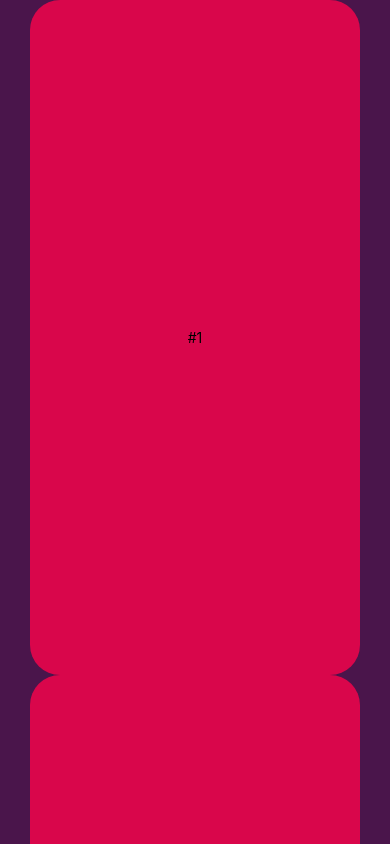
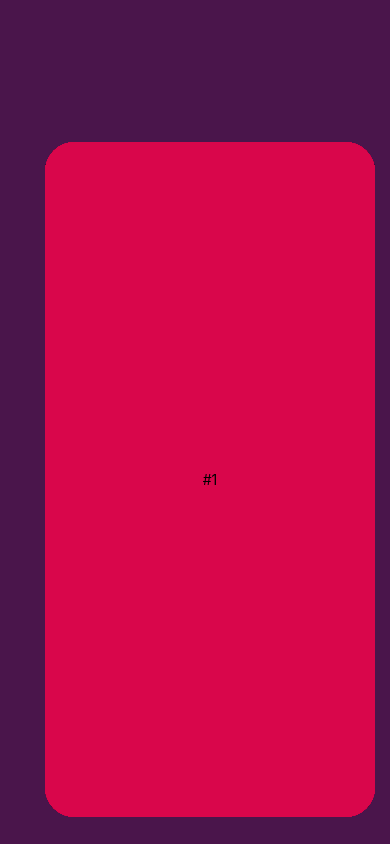
Before and after one commit to LouisMuriuki/tinder-animation, a React Native app: screen / in a window 390 px wide. Built offline with nearby package versions, Linux system fonts and the light colour scheme.

Commit message:
stacked cards

```diff
--- a/Main.tsx
+++ b/Main.tsx
@@ -39,9 +39,9 @@ const Main = () => {
       <View
         style={{
           zIndex,
-          // position: "absolute",
-          justifyContent: "center",
-          alignItems: "center",
+          position: "absolute",
+          top:-280,
+          left:-150
         }}
       >
         <Card name={item.name} />
@@ -52,11 +52,18 @@ const Main = () => {
   const renderCards = () => {
     return (
       <SafeAreaView
-        style={{ flex: 1, position: "relative", backgroundColor: "#4A154B" }}
+        style={{
+          flex: 1,
+          backgroundColor: "#4A154B",
+        }}
       >
         <FlatList
+          inverted
           contentContainerStyle={{
             flexGrow: 1,
+            width: "100%",
+            alignItems: "center",
+            justifyContent: "center",
           }}
           data={cardsData.cardsData}
           renderItem={renderItem}
@@ -65,7 +72,15 @@ const Main = () => {
       </SafeAreaView>
     );
   };
-  return renderCards();
+  return (
+    <View
+      style={{
+        flex: 1,
+      }}
+    >
+      {renderCards()}
+    </View>
+  );
 };
 
 export default Main;
--- a/components/Card.tsx
+++ b/components/Card.tsx
@@ -4,6 +4,8 @@ import {
   Text,
   useWindowDimensions,
   Button,
+  Platform,
+  Vibration,
 } from "react-native";
 import React, { useContext, useEffect } from "react";
 import Animated, {
@@ -23,7 +25,7 @@ import { Gesture, GestureDetector } from "react-native-gesture-handler";
 import { DataContext } from "./context/DataContext";
 import * as Haptics from "expo-haptics";
 
-const Card = (props: { name: string;}) => {
+const Card = (props: { name: string }) => {
   const { width, height } = useWindowDimensions();
   const scale = useSharedValue<number>(1);
   const hide = useSharedValue<boolean>(false);
@@ -57,34 +59,33 @@ const Card = (props: { name: string;}) => {
   const filterCardData = () => {
     const filteredCards = cardsData?.filter((pre) => pre.name !== props.name);
     setcardsData(filteredCards);
-    console.log("trying to filter", filteredCards);
   };
 
   const vibrate = () => {
-    Haptics.impactAsync(Haptics.ImpactFeedbackStyle.Light);
+    Vibration.vibrate(20, false);
+  };
+  const deleteCard = () => {
+    filterCardData();
+    vibrate();
   };
 
   const pan_gesture = Gesture.Pan()
     .onBegin((e) => {
-      // translate.value = translate.value + e.absoluteX / 3 ;
+
     })
     .onChange((e) => {
       console.log("THIS IS THE VALUE", translatex.value + e.changeX);
       translatex.value = translatex.value + e.changeX;
       translatey.value = translatey.value + e.changeY;
-      let ralativeX = translatex.value + e.changeX;
-
-      if (ralativeX <= -200) {
-        runOnJS(vibrate)();
+      let relativeX = translatex.value + e.changeX;
+      let relativeY = translatey.value + e.changeX;
+      if (relativeX < -175 || relativeY < -100) {
+        translatex.value = withSpring(relativeX + 50);
+        runOnJS(deleteCard)();
       }
-      if (ralativeX >= 200) {
-        runOnJS(vibrate)();
-      }
-      if (ralativeX < -220) {
-        runOnJS(filterCardData)();
-      }
-      if (ralativeX > 220) {
-        runOnJS(filterCardData)();
+      if (relativeX > 175 || relativeY > 100) {
+        translatex.value = withSpring(relativeX + 50);
+        runOnJS(deleteCard)();
       }
     })
     .onFinalize(() => {
@@ -96,10 +97,6 @@ const Card = (props: { name: string;}) => {
     fontSize: withSpring(hide.value ? 20 : 16),
   }));
 
-  useEffect(() => {
-    console.log("trying to runn");
-  }, [translatex]);
-
   const card_styles = useAnimatedStyle(() => ({
     transform: [
       { scale: withSpring(scale.value) },
@@ -110,6 +107,13 @@ const Card = (props: { name: string;}) => {
           translatex.value,
           [-500, 0, 500],
           [-100, 0, 100]
+        )}deg`,
+      },
+      {
+        rotateX: `${interpolate(
+          translatex.value,
+          [-500, 0, 500],
+          [30, 0, 30]
         )}deg`,
       },
     ],
@@ -155,6 +159,7 @@ const Card = (props: { name: string;}) => {
               backgroundColor: "blue",
               borderRadius: 20,
               position: "absolute",
+              zIndex: 1000,
             },
             leftcard,
           ]}
@@ -172,6 +177,7 @@ const Card = (props: { name: string;}) => {
               backgroundColor: "blue",
               borderRadius: 20,
               position: "absolute",
+              zIndex: 1000,
             },
             rightcard,
           ]}
--- a/components/context/DataContext.tsx
+++ b/components/context/DataContext.tsx
@@ -1,4 +1,4 @@
-import { createContext, useState } from "react";
+import { createContext, useEffect, useState } from "react";
 import { cardsList } from "../../DataStore";
 interface card{
     name:string
@@ -12,8 +12,14 @@ export const DataContext = createContext<dataContextType>({
   cardsData: [],
   setcardsData: () => {},
 });
+
+
 export const DataContextprovider = ({ children }) => {
-  const [cardsData, setcardsData] = useState(cardsList);
+  const [cardsData, setcardsData] = useState();
+  useEffect(() => {
+    //@ts-expect-error
+    setcardsData(cardsList.reverse());
+  }, []);
   return (
     <DataContext.Provider value={{ cardsData, setcardsData }}>
       {children}
```
